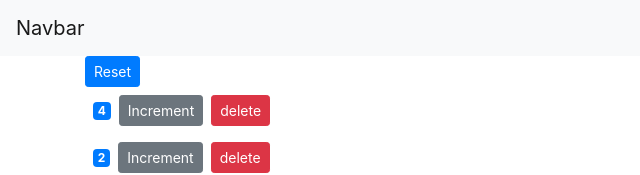
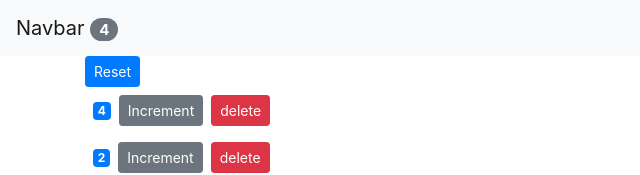
Before and after one commit to gerrymcdonnell/counter-app, a React (Create React App) app: page / in a window 1280 px wide. Shown: the top 175 px of the page, without its empty margins (0-640 px from the left). Built offline with nearby package versions, Linux system fonts and the light colour scheme.

Commit message:
added totalcounters to navbar

```diff
--- a/src/App.js
+++ b/src/App.js
@@ -49,7 +49,7 @@
     return (
       /* if returning multiple root elements from root method must wrap in a react fragment*/
       <React.Fragment>
-        <Navbar />
+        <Navbar totalCounters={this.state.counters.length} />
         <main className="container">
           <Counters
             counters={this.state.counters}
--- a/src/components/navbar.jsx
+++ b/src/components/navbar.jsx
@@ -5,7 +5,10 @@
     return (
       <nav className="navbar navbar-light bg-light">
         <a className="navbar-brand" href="http://bbc.co.uk">
-          Navbar
+          Navbar{" "}
+          <span className="badge badge-pill badge-secondary">
+            {this.props.totalCounters}
+          </span>
         </a>
       </nav>
     );
```
